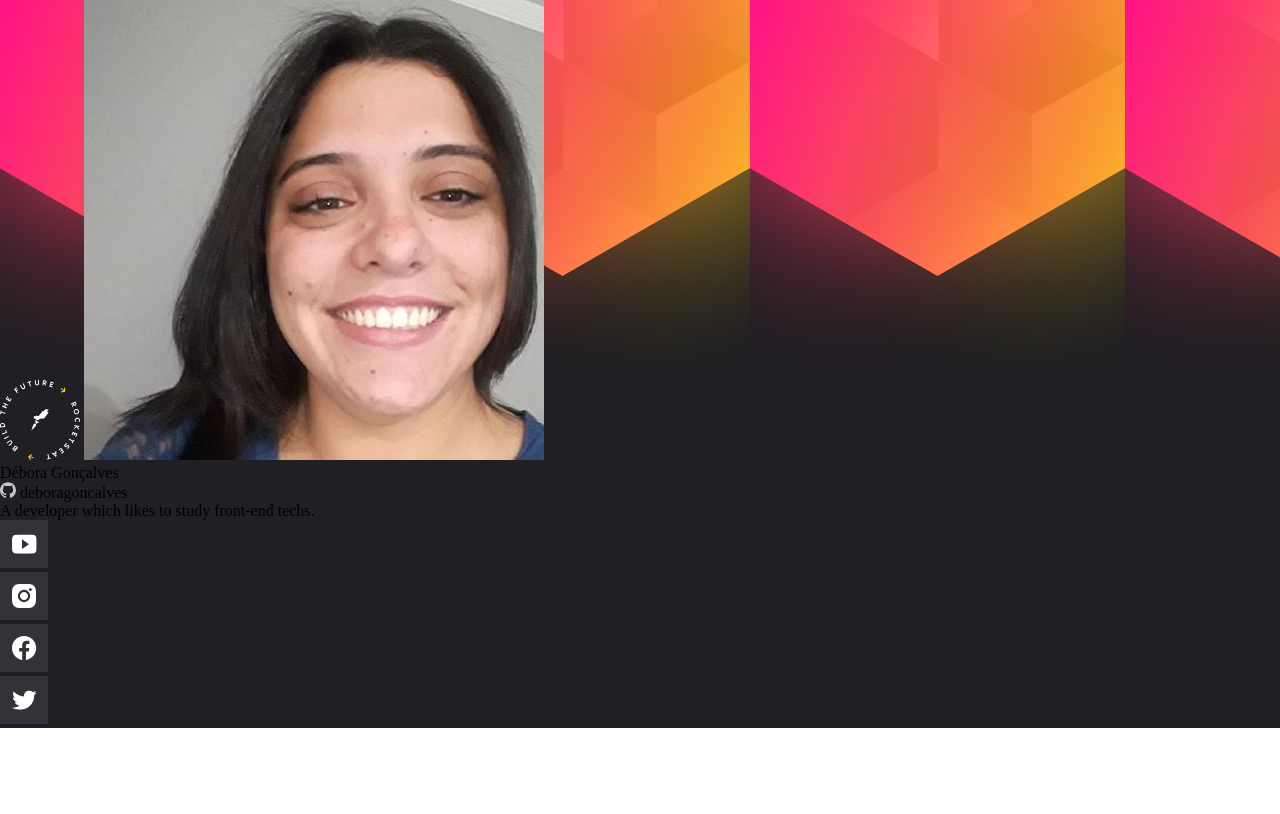
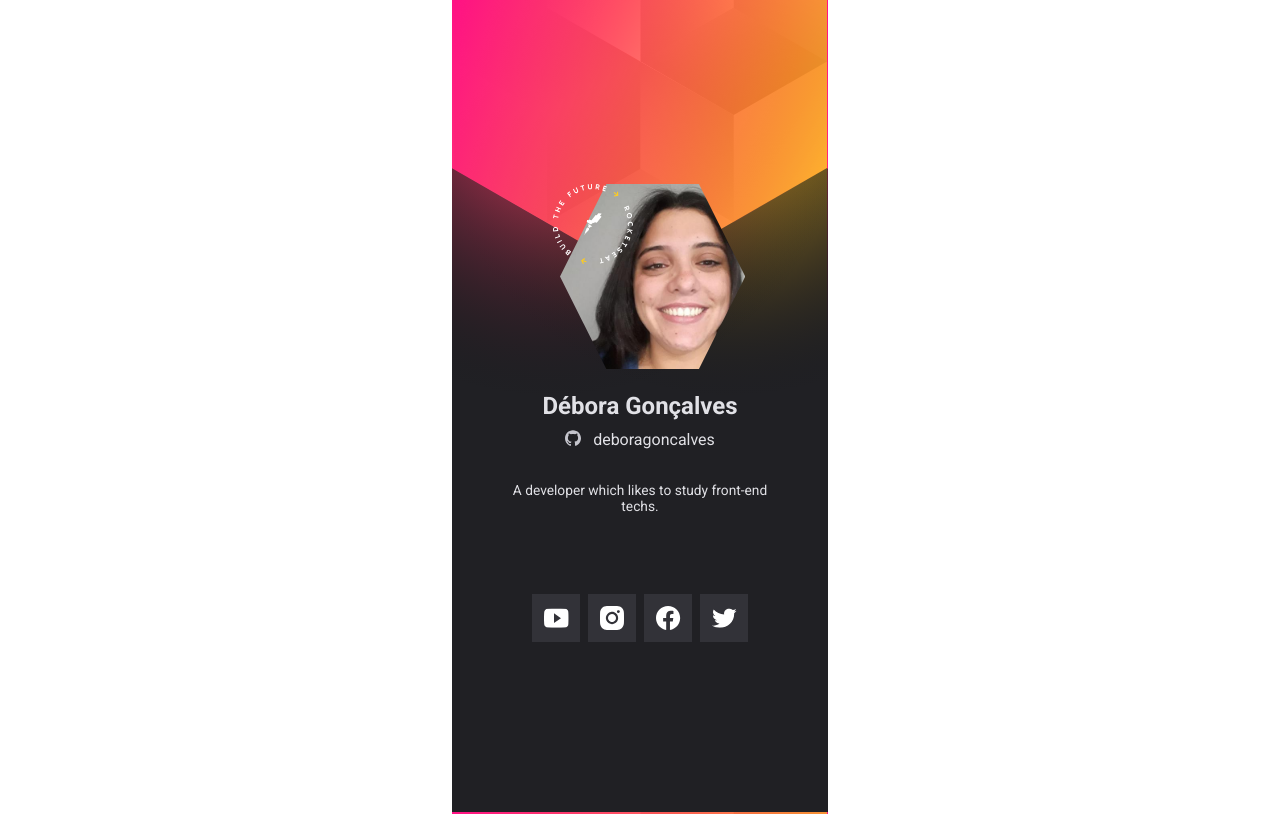
Before and after one commit to deboragoncalves/nlw-heat-rocketseat, a plain HTML site: page index.html in a window 1280 px wide. Drawn offline with Linux system fonts and the light colour scheme.

Commit message:
Estilização

```diff
--- a/index.html
+++ b/index.html
@@ -1,44 +1,50 @@
 <!DOCTYPE html>
 <html lang="en">
   <head>
-    <meta charset="UTF-8">
-    <meta http-equiv="X-UA-Compatible" content="IE=edge">
-    <meta name="viewport" content="width=device-width, initial-scale=1.0">
+    <meta charset="UTF-8" />
+    <meta http-equiv="X-UA-Compatible" content="IE=edge" />
+    <meta name="viewport" content="width=device-width, initial-scale=1.0" />
     <title>NLW Heat - Rocketseat</title>
-    <link rel="stylesheet" href="style.css">
+    <link rel="stylesheet" href="style.css" />
+    <link rel="preconnect" href="https://fonts.googleapis.com" />
+    <link rel="preconnect" href="https://fonts.gstatic.com" crossorigin />
+    <link
+      href="https://fonts.googleapis.com/css2?family=Roboto:wght@400;700&display=swap"
+      rel="stylesheet"
+    />
   </head>
   <body>
     <main>
       <div class="container">
         <div class="container-images">
-                <img src="images/build.svg" alt="Build the future">
-                <img src="images/perfil.jpg" alt="Débora Gonçalves">
+          <img class="build" src="images/build.svg" alt="Build the future" />
+          <img class="profile" src="images/perfil.jpg" alt="Débora Gonçalves" />
         </div>
-            <p>Débora Gonçalves</p>
+        <p class="name">Débora Gonçalves</p>
         <div class="github">
-                <img src="images/github.svg" alt="Github">
-                <span>deboragoncalves</span>
+            <a href="https://github.com/deboragoncalves"><img src="images/github.svg" alt="Github" /></a>
+            <a href="https://github.com/deboragoncalves"><span>deboragoncalves</span></a>
         </div>
-            <p>A developer which likes to study front-end techs.</p>
+        <p class="description">A developer which likes to study front-end techs.</p>
         <ul>
           <li>
-                    <a href="">
-                        <img src="images/youtube.svg" alt="YouTube">
+            <a href="#">
+              <img src="images/youtube.svg" alt="YouTube" target="_blank" />
             </a>
           </li>
           <li>
-                    <a href="">
-                        <img src="images/instagram.svg" alt="Instagram">
+            <a href="https://www.instagram.com/debora.pereiragoncalves/">
+              <img src="images/instagram.svg" alt="Instagram" target="_blank" />
             </a>
           </li>
           <li>
-                    <a href="">
-                        <img src="images/facebook.svg" alt="Facebook">
+            <a href="#">
+              <img src="images/facebook.svg" alt="Facebook" target="_blank" />
             </a>
           </li>
           <li>
-                    <a href="">
-                        <img src="images/twitter.svg" alt="Twitter">
+            <a href="#">
+              <img src="images/twitter.svg" alt="Twitter" target="_blank" />
             </a>
           </li>
         </ul>
--- a/style.css
+++ b/style.css
@@ -3,8 +3,89 @@
     padding: 0;
 }
 
+body {
+    display: flex;
+    justify-content: center;
+}
+
 main {
     background: url(images/background.svg);
+    width: 23.44rem;
     height: 100%;
-    width: 100%;
+
+    --gray: #E1E1E6;
 }
+
+a {
+    text-decoration: none;
+}
+
+.container {
+    display: flex;
+    flex-direction: column;
+    justify-content: center;
+    align-items: center;
+}
+
+.container-images {
+    width: 10rem;
+    height: 11.5rem;
+    position: relative;
+    margin: 11.5rem auto 0;
+}
+
+.profile {
+    width: 11.58rem;
+    height: 11.57rem;
+    clip-path: polygon(25% 0%, 75% 0%, 100% 50%, 75% 100%, 25% 100%, 0% 50%);
+}
+
+.build {
+    width: 5rem;
+    height: 5rem;
+    position: absolute;
+    z-index: 1;
+    left: -7px;
+}
+
+.name {
+    font-weight: 700;
+    font-family: 'Roboto', sans-serif;
+    color: var(--gray);
+    font-size: 1.5rem;
+    margin-top: 1.5rem;
+}
+
+.github {
+    display: flex;
+    gap: 0.75rem;
+    margin-top: 10px;
+}
+
+.github span {
+    font-family: 'Roboto', sans-serif;
+    color: var(--gray);
+    font-size: 1rem;
+}
+
+.description {
+    font-family: 'Roboto', sans-serif;
+    color: var(--gray);
+    font-size: 0.86rem;
+    margin-top: 32px;
+    width: 16.38rem;
+    height: 3rem;
+    text-align: center;
+}
+
+ul {
+    list-style: none;
+    display: flex;
+    justify-content: center;
+    gap: 0.5rem;
+    margin-top: 64px;
+    margin-bottom: 168px;
+}
+
+/* 1rem = 16px
+Margin: top left/right bottom */
```
Lines whose indentation alone changed are shown as unchanged.
